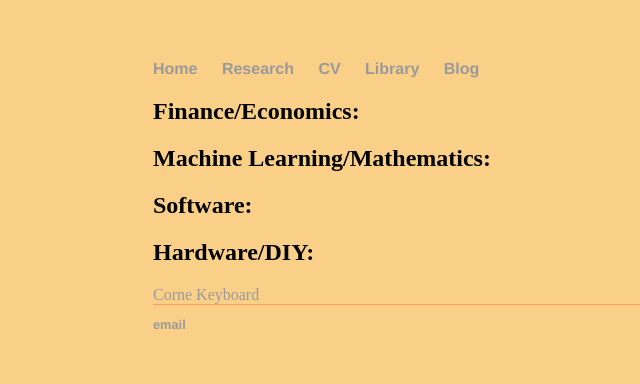
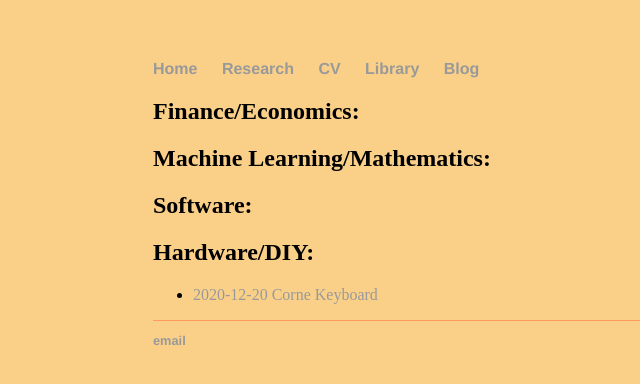
Before and after one commit to HanssonMagnus/HanssonMagnus.github.io, a Jekyll site: the page built from blog.html, in a window 1280 px wide. Shown: the top 384 px of the page, without its empty margins (167-807 px from the left). Built offline with Jekyll 4.4.1, drawn with Linux system fonts in a browser that asks for light colours.

Commit message:
try add blog post

```diff
--- a/blog.html
+++ b/blog.html
@@ -10,4 +10,6 @@ title: Magnus Hansson - Blog
 <h2> Software: </h2>
 
 <h2> Hardware/DIY: </h2>
-<a href="./blog_posts/hardware/2020-12-20-Corne.html"> Corne Keyboard </a>
+<ul>
+    <li> <a href="./blog_posts/hardware/2020-12-20-Corne.html"> 2020-12-20 Corne Keyboard </a> </li>
+</ul>
```
